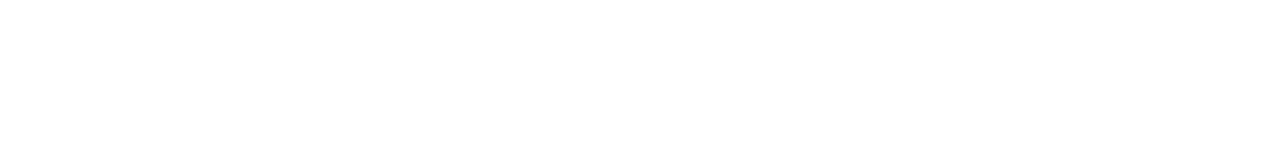
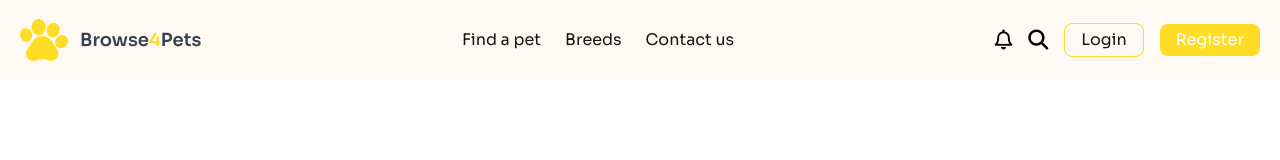
Before and after one commit to shsobur/Browse4Pets, a plain HTML site: page index.html in a window 1280 px wide. Drawn offline with nearby package versions, Linux system fonts and the light colour scheme; a web font is replaced by a local one.

Commit message:
Responsive navbar design completed

```diff
--- /dev/null
+++ b/index.css
@@ -0,0 +1,9 @@
+@import url('https://fonts.googleapis.com/css2?family=ADLaM+Display&family=Sora:wght@100..800&display=swap');
+
+* {
+  margin: 0;
+  padding: 0;
+  color: #151515;
+  box-sizing: border-box;
+  font-family: "Sora";
+}
--- a/index.html
+++ b/index.html
@@ -1,14 +1,63 @@
 <!DOCTYPE html>
 <html lang="en">
   <head>
-  <meta charset="UTF-8">
-  <meta name="viewport" content="width=device-width, initial-scale=1.0">
+    <meta charset="UTF-8" />
+    <meta name="viewport" content="width=device-width, initial-scale=1.0" />
+    <link
+      rel="stylesheet"
+      href="https://cdnjs.cloudflare.com/ajax/libs/font-awesome/6.7.2/css/all.min.css"
+      integrity="sha512-Evv84Mr4kqVGRNSgIGL/F/aIDqQb7xQ2vcrdIwxfjThSH8CSR7PBEakCr51Ck+w+/U6swU2Im1vVX0SVk9ABhg=="
+      crossorigin="anonymous"
+      referrerpolicy="no-referrer"
+    />
+    <link rel="stylesheet" href="index.css" />
+    <link rel="stylesheet" href="navbar.css" />
+    <script src="https://cdn.tailwindcss.com"></script>
     <title>Browse4Pets</title>
   </head>
   <body>
-  <header>
-    <nav>
+    <header class="bg-[#FFF9F4] py-4 px-5">
+      <nav class="max-w-[1536px] m-auto flex justify-between items-center">
+        <div class="flex items-center gap-3">
+          <img src="./assets/logo-header.png" alt="Logo" />
+          <span class="text-lg font-semibold text-gray-700 hidden md:inline"
+            >Browse<span class="text-[#FFDC26]">4</span>Pets</span
+          >
+        </div>
 
+        <ul class="hidden md:flex gap-6 text-gray-700">
+          <li>
+            <a href="#" class="hover:border-b-2 border-[#FFDC26]">Find a pet</a>
+          </li>
+          <li>
+            <a href="#" class="hover:border-b-2 border-[#FFDC26]">Breeds</a>
+          </li>
+          <li>
+            <a href="#" class="hover:border-b-2 border-[#FFDC26]">Contact us</a>
+          </li>
+        </ul>
+
+        <div class="hidden md:flex items-center gap-4">
+          <i class="fa-regular fa-bell text-xl" style="color: #000000"></i>
+          <i
+            class="fa-solid fa-magnifying-glass text-xl"
+            style="color: #000000"
+          ></i>
+          <button
+            class="border border-[#FFDC26] px-4 py-1 rounded-lg hover:bg-yellow-100"
+          >
+            Login
+          </button>
+          <button
+            class="bg-[#FFDC26] text-white px-4 py-1 rounded-lg hover:bg-yellow-600"
+          >
+            Register
+          </button>
+        </div>
+
+        <button class="md:hidden text-gray-700 text-2xl">
+          <i class="fa-solid fa-bars" style="color: #000000"></i>
+        </button>
       </nav>
     </header>
 
```
Also changed, not shown: navbar.css (added), tailwind.config.js (added). Lines whose indentation alone changed are shown as unchanged.
